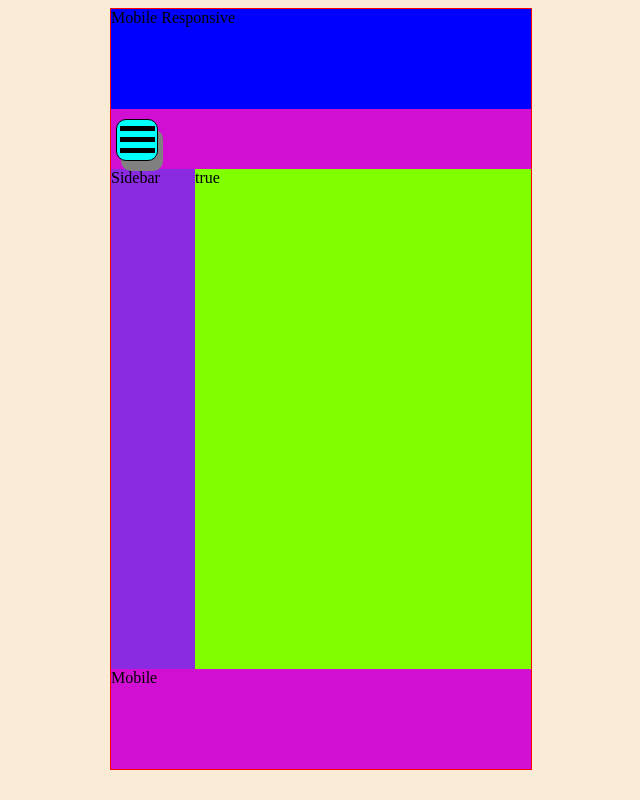
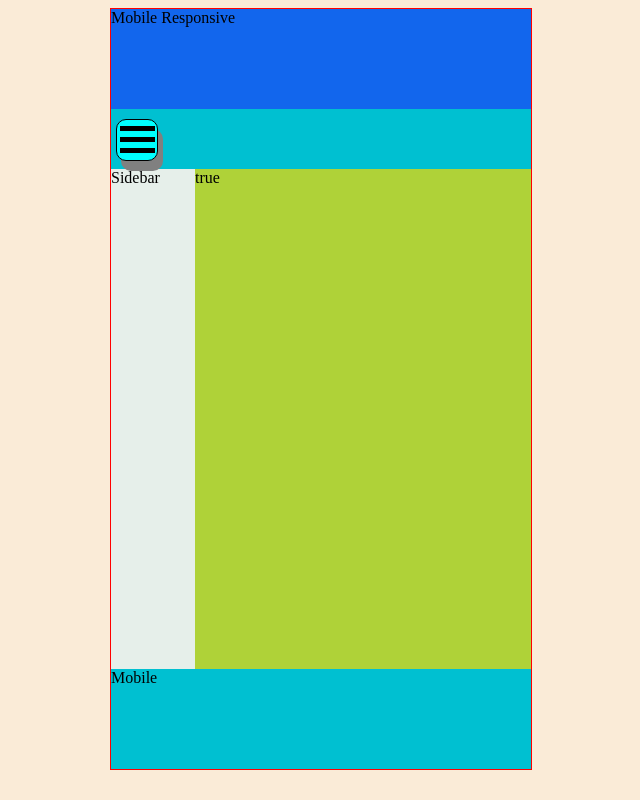
Before and after one commit to Eve9612/mobile_first_responsive-, a plain HTML site: page index.html in a window 1280 px wide. Shown: the whole page, without its empty margins (319-959 px from the left). Drawn offline with Linux system fonts and the light colour scheme.

Commit message:
Changed background color in stylesheet

```diff
--- a/styles.css
+++ b/styles.css
@@ -1,14 +1,14 @@
 #responsive{
     width: 90%;
     margin: 0 auto;
-    background-color: #d00fd3;
+    background-color: #00C0D1;
     border: 0.5px solid red;
     max-width: 420px;
 }
 
 header{
     width: 100%;
-    background-color: blue;
+    background-color: rgb(18, 102, 237);
     height: 100px;
 }
 
@@ -39,7 +39,7 @@ footer{
 }
 
 #sidebar{
-    background-color: blueviolet;
+    background-color: rgb(43, 226, 195);
     display: none;
     height: 100%;
 }
@@ -92,14 +92,14 @@ ul#sidebaritems{
     }
 
     #sidebar{
-        background-color: blueviolet;
+        background-color: #E6EFEA;
         display: inline;
         height: 100%;
         width: 20%;
     }
 
     #inner-container{
-        background-color: chartreuse;
+        background-color: #AFD238;
         height: 100%;
         width: 80%;
     }
```
Also changed, not shown: 1 other file.
